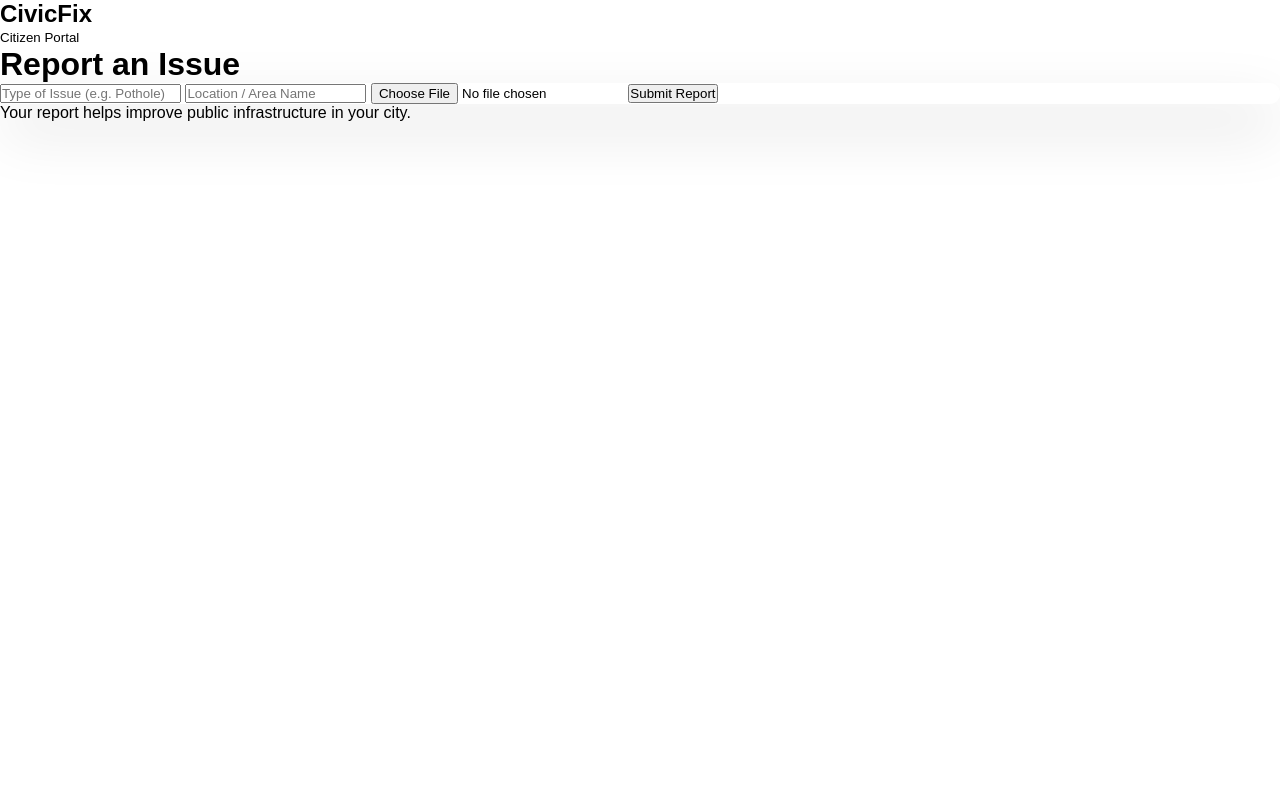
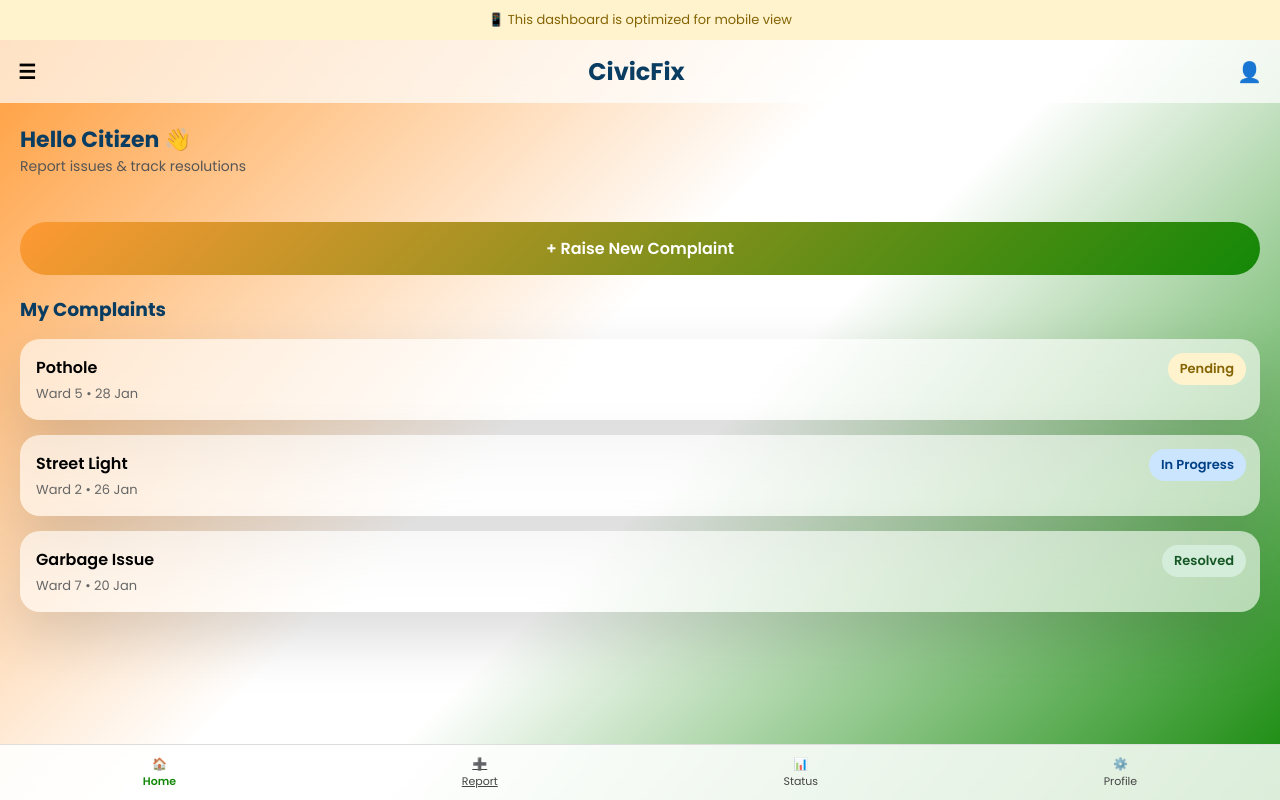
Before and after one commit to sakshi14506/The-Caffeinated-Coders_9.6_SDG9, a plain HTML site: page civicfix/citizen.html in a window 1280 px wide. Drawn offline with Linux system fonts and the light colour scheme; files that its build step writes are made by us from their sources.

Commit message:
MobileIUIfix

```diff
--- a/civicfix/citizen.html
+++ b/civicfix/citizen.html
@@ -2,33 +2,65 @@
 <html lang="en">
 <head>
   <meta charset="UTF-8">
-  <title>Citizen | CivicFix</title>
+  <title>Citizen Dashboard | CivicFix</title>
   <meta name="viewport" content="width=device-width, initial-scale=1.0">
-  <link rel="stylesheet" href="style.css">
+
+  <!-- Font -->
+  <link href="https://fonts.googleapis.com/css2?family=Poppins:wght@400;600;700&display=swap" rel="stylesheet">
+
+  <!-- CSS -->
+  <link rel="stylesheet" href="../css/style.css">
 </head>
-<body class="citizen-ui">
 
+<body class="landing citizen-mobile">
+
+  <!-- TOP BAR -->
   <header class="mobile-header">
-    <div>
-      <h2>CivicFix</h2>
-      <small>Citizen Portal</small>
-    </div>
+    <span class="menu">☰</span>
+    <h2>CivicFix</h2>
+    <span class="profile">👤</span>
   </header>
 
-  <main class="mobile-container">
-    <h1>Report an Issue</h1>
+  <!-- QUICK ACTION -->
+  <section class="quick-action">
+    <h3>Hello Citizen 👋</h3>
+    <p>Report issues & track resolutions</p>
 
-    <form class="mobile-form glass">
-      <input type="text" placeholder="Type of Issue (e.g. Pothole)">
-      <input type="text" placeholder="Location / Area Name">
-      <input type="file">
-      <button type="button">Submit Report</button>
-    </form>
+    <a href="complaint.html" class="btn-primary full">
+      + Raise New Complaint
+    </a>
+  </section>
 
-    <p class="note">
-      Your report helps improve public infrastructure in your city.
-    </p>
-  </main>
+  <!-- MY COMPLAINTS -->
+  <section class="complaints-section">
+    <h3>My Complaints</h3>
+
+    <div class="complaint-card glass">
+      <h4>Pothole</h4>
+      <p>Ward 5 • 28 Jan</p>
+      <span class="status pending">Pending</span>
+    </div>
+
+    <div class="complaint-card glass">
+      <h4>Street Light</h4>
+      <p>Ward 2 • 26 Jan</p>
+      <span class="status progress">In Progress</span>
+    </div>
+
+    <div class="complaint-card glass">
+      <h4>Garbage Issue</h4>
+      <p>Ward 7 • 20 Jan</p>
+      <span class="status resolved">Resolved</span>
+    </div>
+  </section>
+
+  <!-- BOTTOM NAV -->
+  <nav class="bottom-nav">
+    <a class="active">🏠<span>Home</span></a>
+    <a href="complaint.html">➕<span>Report</span></a>
+    <a>📊<span>Status</span></a>
+    <a>⚙️<span>Profile</span></a>
+  </nav>
 
 </body>
 </html>
--- a/css/style.css
+++ b/css/style.css
@@ -253,3 +253,199 @@ body.landing {
   border: 1px solid #ccc;
   font-size: 14px;
 }
+
+/* FORM ELEMENTS */
+select, textarea {
+  width: 100%;
+  padding: 12px;
+  margin-bottom: 15px;
+  border-radius: 8px;
+  border: 1px solid #ccc;
+  font-family: 'Poppins', sans-serif;
+}
+
+textarea {
+  resize: none;
+  height: 100px;
+}
+
+/* DASHBOARD */
+.dashboard {
+  padding: 40px 20px;
+  flex: 1;
+}
+
+.dashboard h1 {
+  text-align: center;
+  margin-bottom: 30px;
+  color: #0a3d62;
+}
+
+/* TABLE */
+.table {
+  max-width: 900px;
+  margin: auto;
+  padding: 20px;
+}
+
+.row {
+  display: grid;
+  grid-template-columns: repeat(4,1fr);
+  padding: 12px 0;
+  border-bottom: 1px solid #ddd;
+  text-align: center;
+}
+
+.row.header {
+  font-weight: 600;
+  color: #0a3d62;
+}
+
+.status {
+  padding: 6px 12px;
+  border-radius: 20px;
+  font-size: 13px;
+  font-weight: 600;
+}
+
+.status.pending {
+  background: #fff3cd;
+  color: #856404;
+}
+
+.status.progress {
+  background: #cce5ff;
+  color: #004085;
+}
+
+.status.resolved {
+  background: #d4edda;
+  color: #155724;
+}
+
+
+
+/* =========================
+   MOBILE CITIZEN DASHBOARD
+========================= */
+
+.citizen-mobile {
+  padding-bottom: 80px; /* space for bottom nav */
+}
+
+/* HEADER */
+.mobile-header {
+  display: flex;
+  justify-content: space-between;
+  align-items: center;
+  padding: 14px 18px;
+  background: rgba(255,255,255,0.7);
+  backdrop-filter: blur(12px);
+  font-weight: 600;
+}
+
+.mobile-header h2 {
+  color: #0a3d62;
+}
+
+.menu, .profile {
+  font-size: 20px;
+  cursor: pointer;
+}
+
+/* QUICK ACTION */
+.quick-action {
+  padding: 20px;
+}
+
+.quick-action h3 {
+  font-size: 22px;
+  color: #0a3d62;
+}
+
+.quick-action p {
+  font-size: 14px;
+  color: #555;
+  margin-bottom: 15px;
+}
+
+.btn-primary.full {
+  width: 100%;
+  text-align: center;
+}
+
+/* COMPLAINT LIST */
+.complaints-section {
+  padding: 0 20px;
+}
+
+.complaints-section h3 {
+  margin-bottom: 15px;
+  color: #0a3d62;
+}
+
+.complaint-card {
+  padding: 16px;
+  margin-bottom: 15px;
+  position: relative;
+}
+
+.complaint-card h4 {
+  font-size: 16px;
+  font-weight: 600;
+}
+
+.complaint-card p {
+  font-size: 13px;
+  color: #666;
+  margin-top: 4px;
+}
+
+.complaint-card .status {
+  position: absolute;
+  top: 14px;
+  right: 14px;
+}
+
+/* BOTTOM NAV */
+.bottom-nav {
+  position: fixed;
+  bottom: 0;
+  width: 100%;
+  background: rgba(255,255,255,0.85);
+  backdrop-filter: blur(12px);
+  display: flex;
+  justify-content: space-around;
+  padding: 10px 0;
+  border-top: 1px solid #ddd;
+}
+
+.bottom-nav a {
+  display: flex;
+  flex-direction: column;
+  align-items: center;
+  font-size: 12px;
+  color: #444;
+}
+
+.bottom-nav a span {
+  font-size: 11px;
+}
+
+.bottom-nav a.active {
+  color: #138808;
+  font-weight: 600;
+}
+
+/* DESKTOP WARNING (OPTIONAL) */
+@media (min-width: 768px) {
+  .citizen-mobile::before {
+    content: "📱 This dashboard is optimized for mobile view";
+    display: block;
+    text-align: center;
+    padding: 10px;
+    font-size: 13px;
+    background: #fff3cd;
+    color: #856404;
+  }
+}
```
Also changed, not shown: civicfix/complaint.html (added, +37 -0 lines), civicfix/council-dashboard.html (added, +52 -0 lines).
